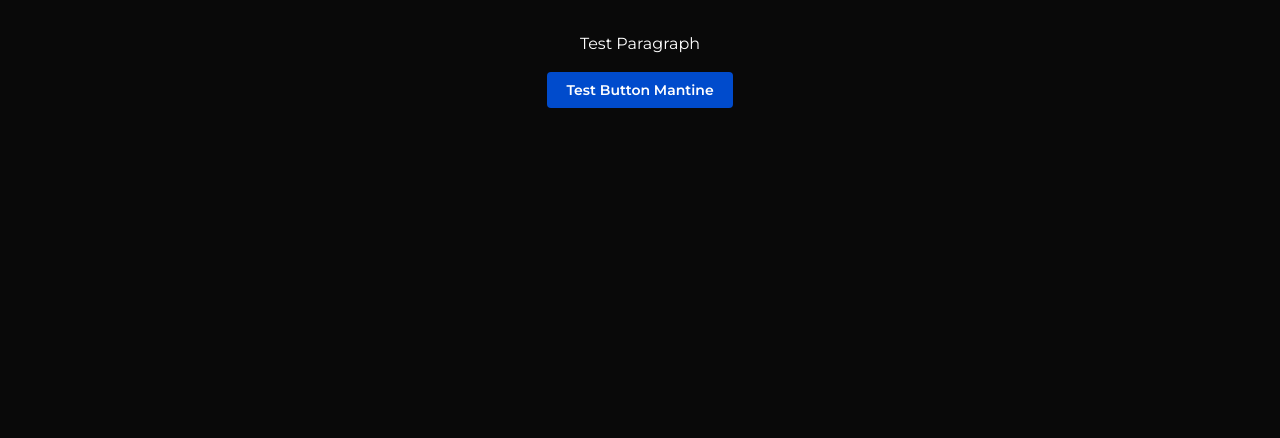
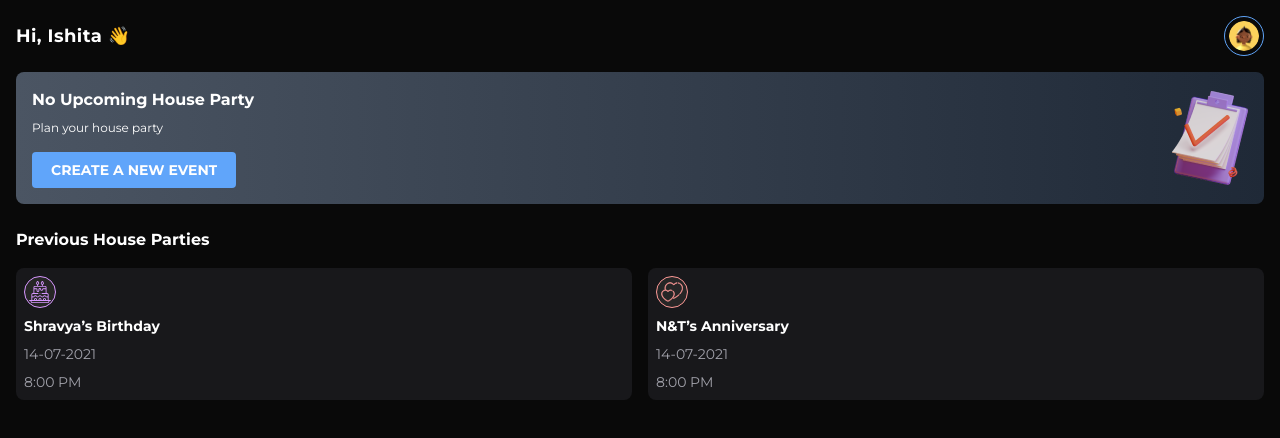
Before and after one commit to mehdiraized/party-planning, a Next.js app: page / in a window 1280 px wide. Shown: the top 438 px of the page. Built offline with nearby package versions, Linux system fonts and the light colour scheme.

Commit message:
final home page

```diff
--- /dev/null
+++ b/src/app/(public)/page.tsx
@@ -0,0 +1,69 @@
+import Link from "next/link";
+import Image from "next/image";
+import { Button } from "@mantine/core";
+import CakeIcon from "@/components/icons/cake";
+import HeartIcon from "@/components/icons/heart";
+
+export default function Home() {
+	return (
+		<>
+			<header className="mb-4 flex items-center justify-between w-full">
+				<div className="text-white text-lg font-bold tracking-wide">
+					Hi, Ishita 👋
+				</div>
+				<div className="w-10 h-10 rounded-full border border-blue-400 p-1">
+					<Image
+						alt=""
+						width={32}
+						height={32}
+						className="rounded-full"
+						src="/avatar.png"
+					/>
+				</div>
+			</header>
+			<div className="w-full bg-gradient-to-r from-gray-600 to-gray-800 rounded-lg p-4 mb-6 addEvent relative">
+				<div className="text-base font-bold mb-2 relative">
+					No Upcoming House Party
+				</div>
+				<div className="text-xs font-normal mb-4 relative">
+					Plan your house party
+				</div>
+				<Button
+					className="bg-blue-400 font-bold relative"
+					size="sm"
+					component={Link}
+					href="/add"
+				>
+					CREATE A NEW EVENT
+				</Button>
+			</div>
+			<section className="w-full">
+				<header className="text-base font-bold mb-4">
+					Previous House Parties
+				</header>
+				<div className="grid grid-cols-2 gap-4">
+					<div className="w-full bg-zinc-900 rounded-lg p-2">
+						<i className="block w-8 h-8 bg-neutral-800 rounded-full border border-[#D797FF] mb-2 p-1">
+							<CakeIcon fill="#D797FF" />
+						</i>
+						<div className="text-white text-sm font-bold mb-2">
+							Shravya’s Birthday
+						</div>
+						<time className="block text-sm text-zinc-400 mb-2">14-07-2021</time>
+						<time className="block text-sm text-zinc-400 ">8:00 PM</time>
+					</div>
+					<div className="w-full bg-zinc-900 rounded-lg p-2">
+						<i className="block w-8 h-8 bg-neutral-800 rounded-full border border-[#FF9A97] mb-2 p-1">
+							<HeartIcon fill="#FF9A97" />
+						</i>
+						<div className="text-white text-sm font-bold mb-2">
+							N&T’s Anniversary
+						</div>
+						<time className="block text-sm text-zinc-400 mb-2">14-07-2021</time>
+						<time className="block text-sm text-zinc-400 ">8:00 PM</time>
+					</div>
+				</div>
+			</section>
+		</>
+	);
+}
--- a/src/app/page.tsx
+++ /dev/null
@@ -1,10 +0,0 @@
-import { Button } from "@mantine/core";
-
-export default function Home() {
-	return (
-		<div className="flex min-h-screen flex-col items-center">
-			<p className="p-4">Test Paragraph</p>
-			<Button>Test Button Mantine</Button>
-		</div>
-	);
-}
```
